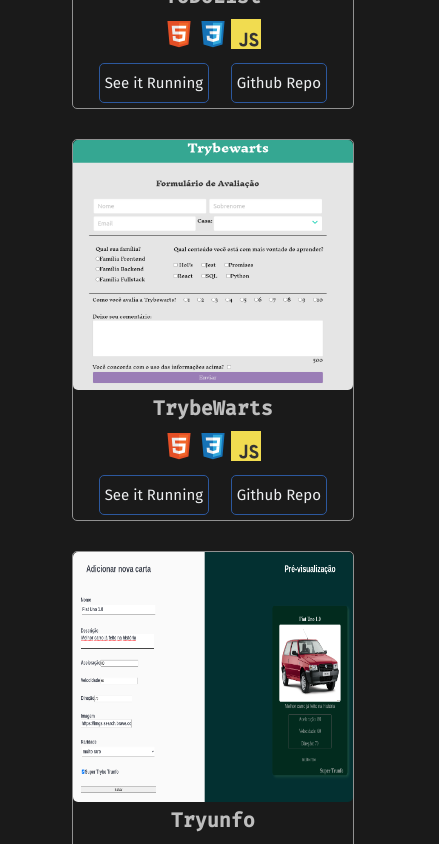
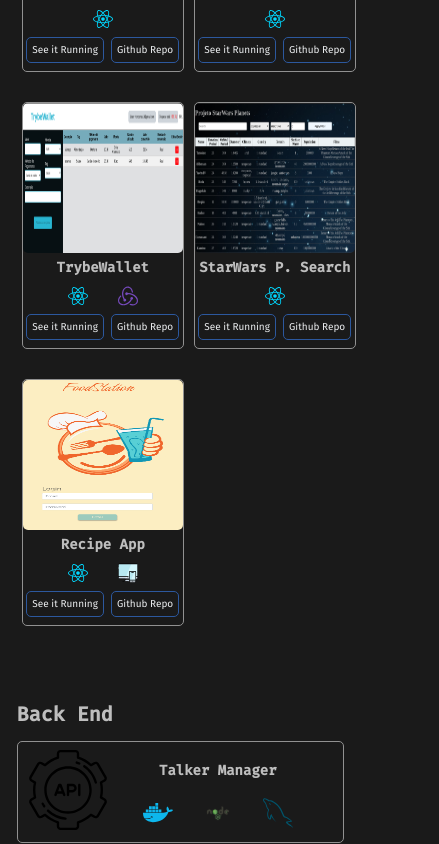
Before and after one commit to VitorCorrea18/VitorCorrea18.github.io, a React (Create React App) app: page /projects in a window 390 px wide. Shown: the part 840-1684 px from the top of the page, 439 px wide, since content can reach past the window. Built offline with nearby package versions, Linux system fonts and the light colour scheme.

Commit message:
feat: page projects mobile size

```diff
--- a/src/components/apiCard.css
+++ b/src/components/apiCard.css
@@ -41,3 +41,39 @@
 .api_stackUsed {
   width: 35px;
 }
+
+@media screen and (max-width: 800px) {
+  .api_card_div {
+    width: 325px;
+    margin: 4px 0px;
+    align-items: center;
+  }
+
+  .api_img_div {
+    width: 90px;
+    margin: 0px 10px;
+  }
+
+  .api_img {
+    width: 80px;
+  }
+
+  .api_info_div {
+    display: flex;
+    flex-direction: column;
+    align-items: center;
+  }
+
+  .api_title {
+    margin: 5px 0px 18px;
+    font-size: 14px;
+  }
+
+  .api_stack_div {
+    width: 180px;
+  }
+
+  .api_stackUsed {
+    width: 30px;
+  }
+}
--- a/src/components/button.css
+++ b/src/components/button.css
@@ -18,3 +18,11 @@
   background-color: #2c589e;
   color: #000000;
 }
+
+@media screen and (max-width: 800px) {
+
+  .button {
+    font-size: 10px;
+    padding: 6px 5px;
+  }
+}
--- a/src/components/projectCard.css
+++ b/src/components/projectCard.css
@@ -6,6 +6,7 @@
   height: 380px;
   display: flex;
   flex-direction: column;
+  flex-wrap: wrap;
   align-items: center;
 }
 
@@ -45,3 +46,38 @@
   display: flex;
   justify-content: space-around;
 }
+
+@media screen and (max-width: 800px) {
+  .project_div {
+    margin: 15px 5px;
+    width: 160px;
+    height: 245px;
+    align-items: center;
+  }
+
+  .project_img {
+    width: 160px;
+    height: 150px;
+  }
+
+  .project_title {
+    margin: 5px 0px 8px;
+    font-size: 14px;
+  }
+
+  .project_info_div {
+    height: 80px;
+  }
+
+  .stack_used {
+    width: 20px;
+    margin-bottom: 15px;
+  }
+
+  .btns_div {
+    width: 160px;
+    margin-top: 0px;
+    justify-content: space-around;
+    font-size: 5px;
+  }
+}
--- a/src/pages/projects.jsx
+++ b/src/pages/projects.jsx
@@ -73,7 +73,7 @@ class Projects extends React.Component {
           />
           <ProjectCard
             projectImg={ starWarsPlanetSearch }
-            title={'StarWars Planet Search'}
+            title={'StarWars P. Search'}
             stackUsed={[react]}
             pageUrl='/starwars-planet-search'
             repoUrl='https://github.com/VitorCorrea18/project-starwars-planets-search'
--- a/src/styles/projects.css
+++ b/src/styles/projects.css
@@ -9,3 +9,22 @@
   font-size: 30px;
   margin-left: 100px;
 }
+
+@media screen and (max-width: 800px) {
+  .projects_page {
+    position:relative;
+    padding: 0px;
+    margin-left: -30px;
+    height: 1100px;
+  }
+
+  .project_section {
+    padding: 0px;
+    width: 370px;
+  }
+
+  .project_page_title {
+    font-size: 20px;
+    margin: 60px 0px 10px;
+  }
+}
```
